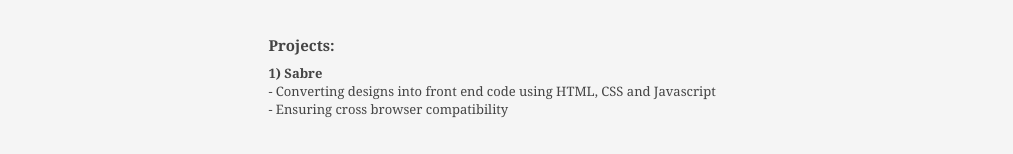
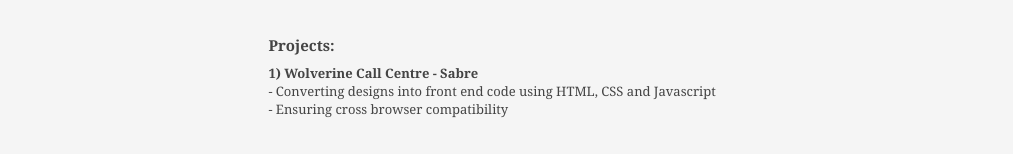
Before and after one commit to sunnykshahid/sunnykshahid.github.io, a plain HTML site: page index.html in a window 1280 px wide. Shown: the part 750-904 px from the top of the page, without its empty margins (133-1146 px from the left). Drawn offline with Linux system fonts and the light colour scheme.

Commit message:
Minor Changes

```diff
--- a/index.html
+++ b/index.html
@@ -117,7 +117,7 @@
                                 </p>
                                 <p>
                                 <strong style="font-size: 15px; display: block; margin-bottom: 10px;">Projects:</strong>
-                                <strong>1) Sabre</strong><br>
+                                <strong>1) Wolverine Call Centre - Sabre</strong><br>
                                 - Converting designs into front end code using HTML, CSS and Javascript<br>
                                 - Ensuring cross browser compatibility
                                 </p>
```
